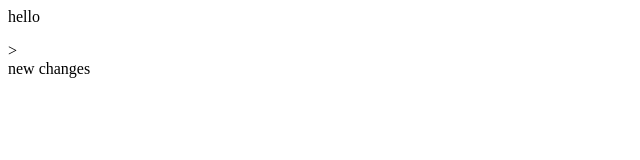
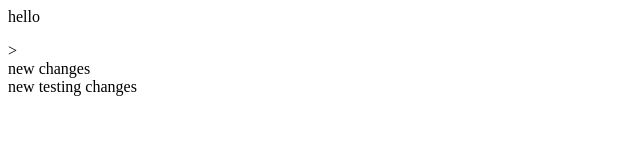
Before and after one commit to prmask/js-udemy, a plain HTML site: page index.html in a window 1280 px wide. Shown: the whole page, without its empty margins (0-640 px from the left). Drawn offline with Linux system fonts and the light colour scheme.

Commit message:
div edit test

```diff
--- a/index.html
+++ b/index.html
@@ -1,2 +1,3 @@
 <p>hello</p>>
 <div>new changes</div>
+<div>new testing changes</div>
```
